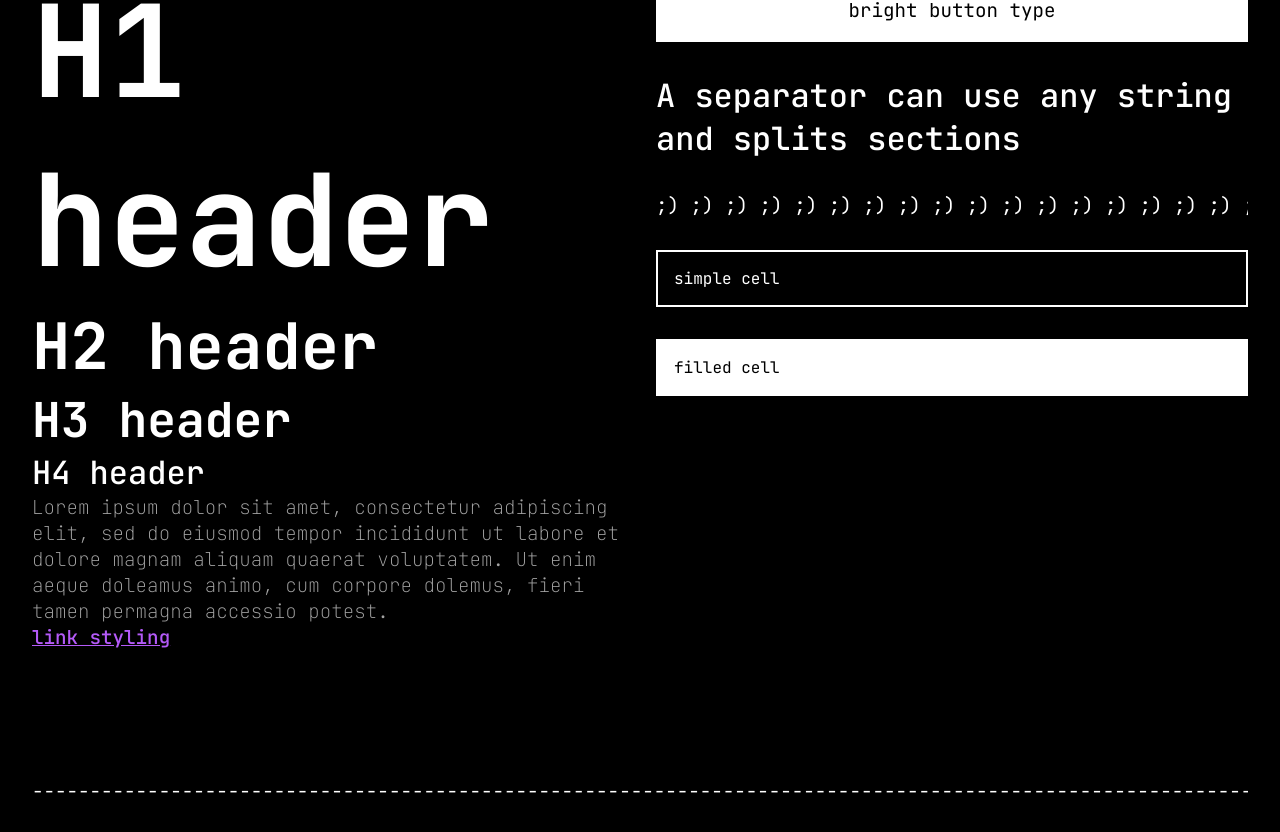
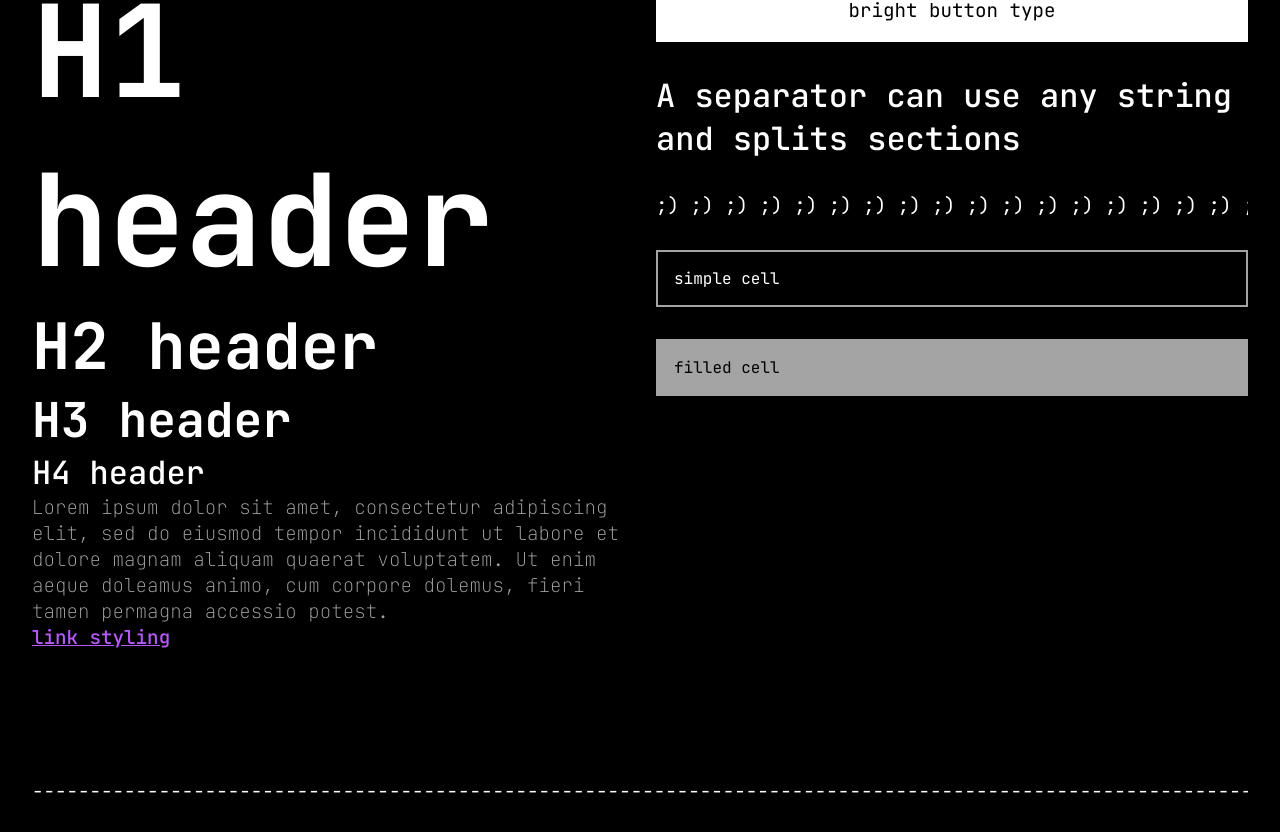
Before and after one commit to TPdkr/cv_page2, a React (Vite) app in the folder website/: page /cv_page2/projects/about in a window 1280 px wide. Shown: the part 3256-4088 px from the top of the page. Built offline with nearby package versions, Linux system fonts and the light colour scheme; no server answers.

Commit message:
changed grid coloring to be different to hint at its nature and difference from a button

```diff
--- a/website/src/atomics/grid.module.css
+++ b/website/src/atomics/grid.module.css
@@ -6,17 +6,17 @@
     padding: var(--small);
     background-color: var(--background);
     color: var(--onBackground);
-    border: 2px solid var(--onBackground);
+    border: 2px solid var(--secondary);
 }
 
 .filledCell{
     padding: var(--small);
-    background-color: var(--onBackground);
+    background-color: var(--secondary);
     color: var(--background);
-    border: 2px solid var(--onBackground);
+    border: 2px solid var(--secondary);
 }
 
 .filledCell p, .filledCell p b{
-    background-color: var(--onBackground);
+    background-color: var(--secondary);
     color: var(--background)
 }
```
